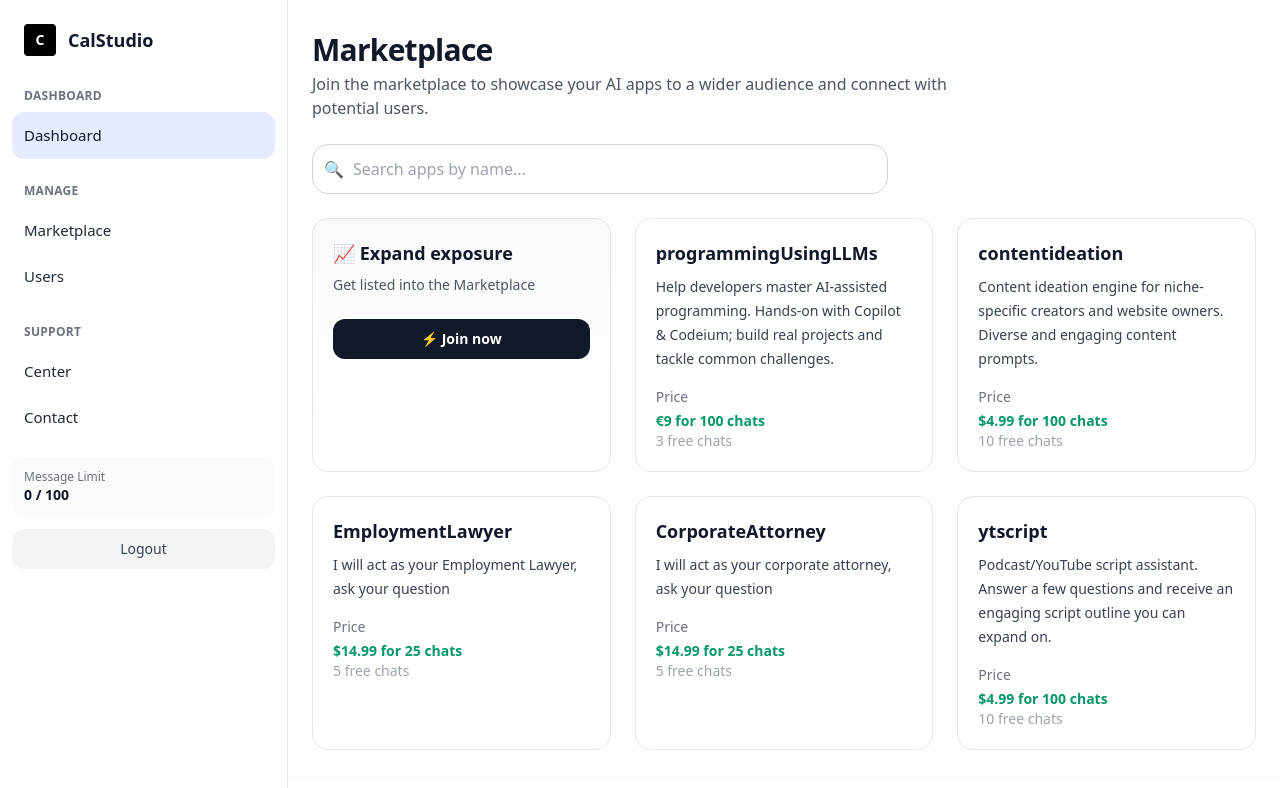
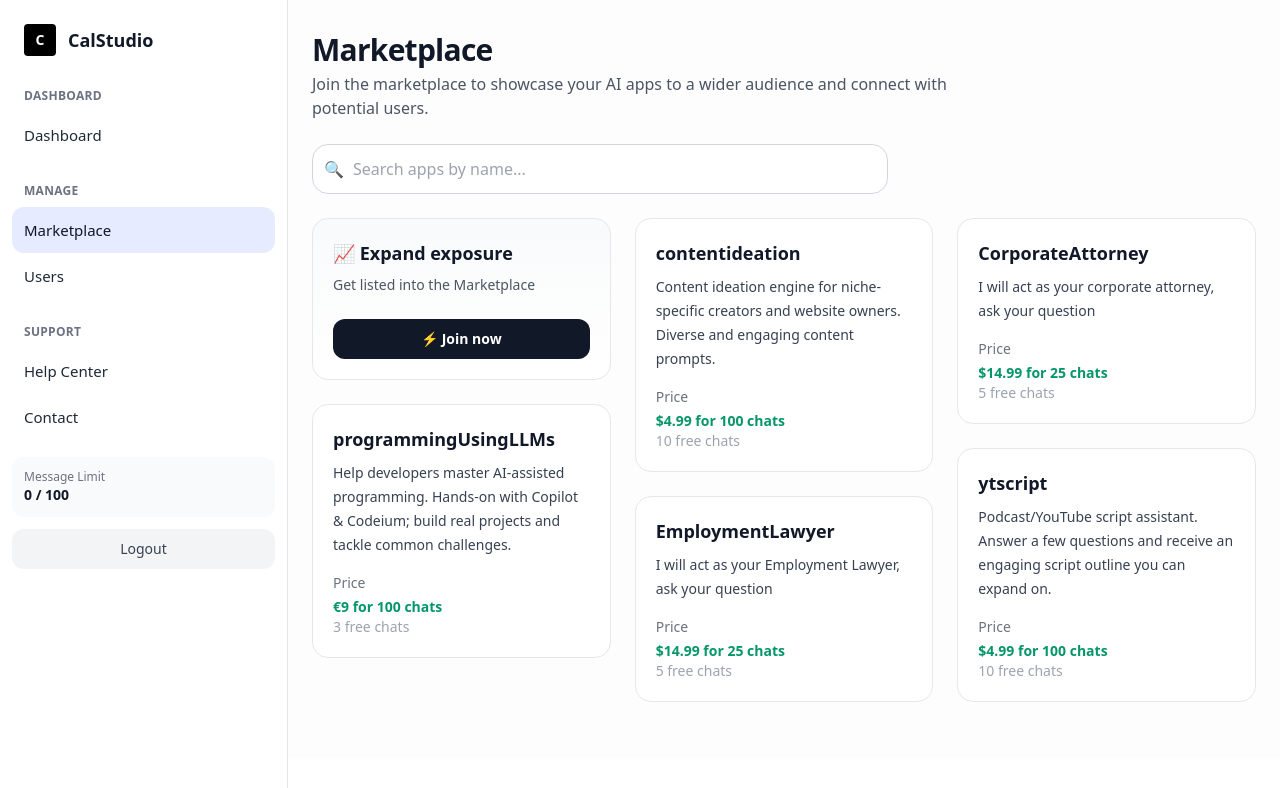
Before and after one commit to mission-driven/curious-ai-builder-frontend, a Next.js app: page /marketplace in a window 1280 px wide. Shown: the top 788 px of the page. Built offline with nearby package versions, Linux system fonts and the light colour scheme.

Commit message:
edit sidebar

```diff
--- a/components/Sidebar.tsx
+++ b/components/Sidebar.tsx
@@ -1,4 +1,5 @@
 import Link from 'next/link'
+import { useRouter } from 'next/router'
 
 function NavSection({ title }: { title: string }) {
     return (
@@ -18,6 +19,9 @@ function NavItem({ href = '#', children, active = false }: { href?: string; chil
 }
 
 export default function Sidebar() {
+    const router = useRouter()
+    const currentPath = router.pathname
+
     return (
         <aside className="fixed left-0 top-0 z-50 h-screen w-sidebar flex-col border-r border-gray-200 bg-white px-3 py-4">
             {/* Logo */}
@@ -29,18 +33,18 @@ export default function Sidebar() {
             {/* Navigation */}
             <nav className="mt-6 flex-1">
                 <NavSection title="Dashboard" />
-                <NavItem href="/dashboard" active>Dashboard</NavItem>
+                <NavItem href="/dashboard" active={currentPath === '/dashboard'}>Dashboard</NavItem>
 
                 <NavSection title="Manage" />
-                <NavItem href="/marketplace" >Marketplace</NavItem>
-                <NavItem href="/users" >Users</NavItem>
+                <NavItem href="/marketplace" active={currentPath === '/marketplace'}>Marketplace</NavItem>
+                <NavItem href="/users" active={currentPath === '/users'}>Users</NavItem>
             </nav>
 
             {/* Support */}
             <div className="mt-auto">
                 <NavSection title="Support" />
-                <NavItem href="#" >Center</NavItem>
-                <NavItem href="#" >Contact</NavItem>
+                <NavItem href="#" active={false}>Help Center</NavItem>
+                <NavItem href="#" active={false}>Contact</NavItem>
             </div>
 
             {/* Message limit */}
@@ -50,7 +54,7 @@ export default function Sidebar() {
             </div>
 
             {/* Logout */}
-            <button className="mt-3 w-full rounded-xl bg-gray-100 px-3 py-2.5 text-sm font-medium text-gray-700 hover:bg-gray-200">
+            <button className="mt-3 w-full rounded-xl bg-gray-100 px-4 py-2.5 text-sm font-medium text-gray-700 hover:bg-gray-200">
                 Logout
             </button>
         </aside>
--- a/pages/marketplace.tsx
+++ b/pages/marketplace.tsx
@@ -70,17 +70,17 @@ export default function MarketplacePage() {
                                 </div>
                             </div>
 
-                            {/* Grid */}
-                            <div className="mt-6 grid grid-cols-1 gap-6 md:grid-cols-2 xl:grid-cols-3">
+                            {/* Masonry Grid */}
+                            <div className="mt-6 columns-1 gap-6 md:columns-2 xl:columns-3">
                                 {/* Join card */}
-                                <div className="rounded-2xl border border-gray-200 bg-gradient-to-b from-gray-50 to-white p-5">
+                                <div className="mb-6 inline-block w-full break-inside-avoid rounded-2xl border border-gray-200 bg-gradient-to-b from-gray-50 to-white p-5">
                                     <p className="text-lg font-semibold text-gray-900">📈 Expand exposure</p>
                                     <p className="mt-2 text-sm text-gray-600">Get listed into the Marketplace</p>
                                     <button className="mt-6 w-full rounded-xl bg-gray-900 px-4 py-2.5 text-sm font-semibold text-white hover:bg-gray-800">⚡ Join now</button>
                                 </div>
 
                                 {MOCK_APPS.map((app, idx) => (
-                                    <div key={idx} className="rounded-2xl border border-gray-200 bg-white p-5">
+                                    <div key={idx} className="mb-6 inline-block w-full break-inside-avoid rounded-2xl border border-gray-200 bg-white p-5">
                                         <p className="truncate text-lg font-semibold text-gray-900">{app.title}</p>
                                         <p className="mt-2 text-sm leading-6 text-gray-700">{app.description}</p>
                                         <div className="mt-4 text-sm">
```
